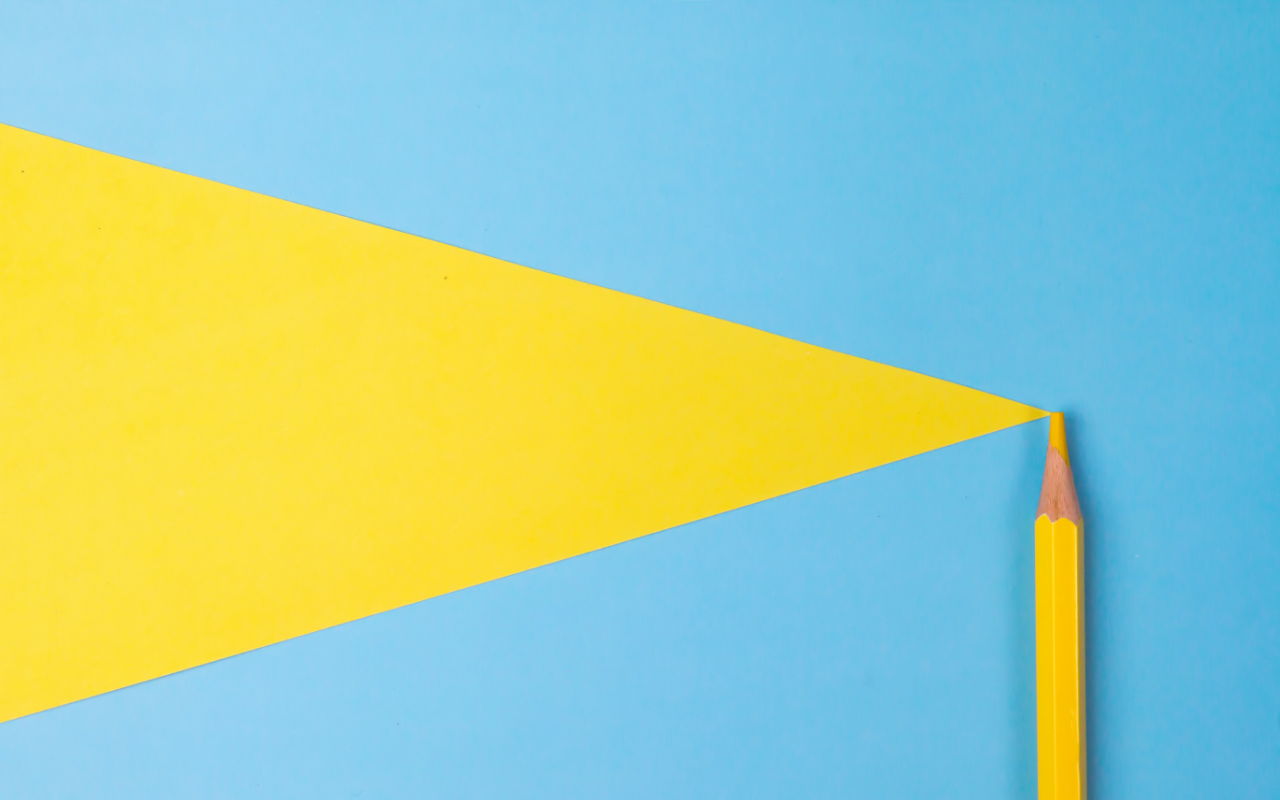
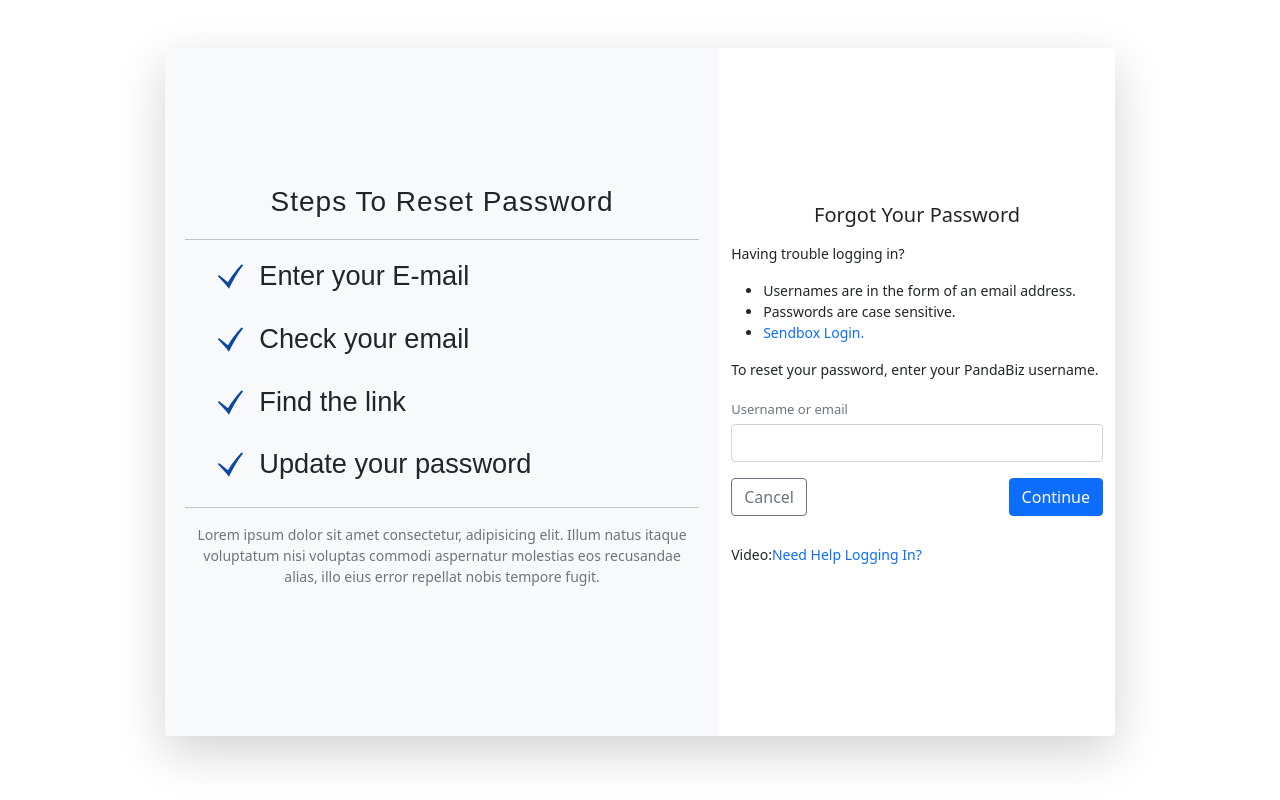
Before and after one commit to dev22451/pandaBiz, a React (Create React App) app: page /forget in a window 1280 px wide. Built offline with nearby package versions, Linux system fonts and the light colour scheme.

Commit message:
react router add

```diff
--- a/src/App.css
+++ b/src/App.css
@@ -1,8 +1,19 @@
 body{
-  background-image: url('/src/Images/back.jpg');
+  /* background-image: url('/src/Images/back.jpg'); */
   overflow-x: hidden;
   background-size: cover;
   background-position: fixed;
+}
+
+
+.B {
+  background-color: bisque;
+}
+
+
+.form-control:focus {
+  border-color: #1C67D8 !important;
+  box-shadow: 0 0 5px rgb(51, 62, 170) !important;
 }
 
 .head-div{
@@ -179,23 +190,36 @@ hr.new1 {
   font-size: 14px;
 }
 
-/* forgotForm css */
-.forgot{
-  padding: 20px;
-  background: white;
-  margin: 130px;
-  border: 1px solid seashell;
+
+/* steps css */
+
+.steps ol{
+  font-size: 1.7rem;
+  font-weight: lighter;
+  list-style-type: none;
+  color: #fff;
 }
 
-/* ChangePassword css */
-.ChangePassword
-{
-  padding: 20px;
-  background: white;
-  margin: 130px;
-  border: 1px solid seashell;
+.steps ol li{
+  margin-bottom: 22px;
+  font-family: 'Quicksand', sans-serif;
 }
-.form-control:focus {
-  border-color: #1c67d8 !important;
-  box-shadow: 0 0 5px rgb(51, 62, 170) !important;
+
+.checkmark{
+  color: #0d47a1;
+  margin-top: 7px;
 }
+
+@import url('https://fonts.googleapis.com/css2?family=Quicksand&display=swap');
+
+.stepshead{
+  text-transform: capitalize;
+  color: #fff;
+  font-size: 28px;
+  font-family: 'Quicksand', sans-serif;
+  letter-spacing: 1px;
+}
+
+.steps-content{
+
+}
--- a/src/App.js
+++ b/src/App.js
@@ -1,15 +1,17 @@
 import './App.css';
 import '../node_modules/bootstrap/dist/css/bootstrap.min.css'
-import SignupPage from './container/SignupPage';
-import LoginForm from './components/LoginForm';
-import Forgot from './components/Forgot';
-import LoginPage from './container/LoginPage';
-import ChangePassword from './container/ChangePassword';
-import Main from './container/Main';
-import CssBaseline from "@material-ui/core/CssBaseline";
-import React from "react";
-import { BrowserRouter as Router, Switch, Route, Link } from "react-router-dom";
-
+import SignupPage from './components/SignupPage';
+import LoginPage from './components/LoginPage';
+import ForgetPassForm from './components/ForgetPassForm'
+import ForgetPassword from './components/ForgetPassword';
+import Main from './components/Main';
+import { CssBaseline } from '@material-ui/core';
+import {
+  BrowserRouter as Router,
+  Switch,
+  Route,
+  Link
+} from "react-router-dom";
 
 function App() {
   return (
@@ -19,10 +21,10 @@ function App() {
           <Route exact path="/" component={LoginPage} />
           <Route exact path="/signup" component={SignupPage} />
           <Route exact path="/main" component={Main} />
-          <Route exact path="/forgot" component={Forgot} />
+          <Route exact path="/forget" component={ForgetPassword} />
         </Switch>
       </Router>
-    </div >
+    </div>
   );
 }
 
--- /dev/null
+++ b/src/components/ForgetPassForm.js
@@ -0,0 +1,32 @@
+const ForgetPassForm = () => {
+    return (
+        <div class="row h-100 justify-content-center align-items-center">
+            <form className="forgot rounded">
+                <h5 className="text-center mb-3 lead" >Forgot Your Password</h5>
+                <p className="small"> Having trouble logging in?</p>
+                <ul>
+                    <li className="small">Usernames are in the form of an email address.</li>
+                    <li className="small">Passwords are case sensitive.</li>
+                    <li className="small"><a href="#" className="text-decoration-none">Sendbox Login.</a></li>
+                </ul>
+                <p className="small">To reset your password, enter your PandaBiz username.</p>
+                <div className="mb-3">
+                    <label htmlFor="username" className="label-form mb-1 text-muted">Username or email</label>
+                    <input type="text" id="username" className="form-control" />
+                </div>
+
+                <div className="d-flex justify-content-between align-items-center mb-1">
+
+                    <u><button type="submit" className="btn btn-outline-secondary">Cancel</button></u>
+
+                    <u> <button type="submit" className="btn btn-primary " >Continue</button></u>
+
+                </div>
+                <br />
+                <p className="small">Video:<a href="#" className=" text-decoration-none">Need Help Logging In? </a></p>
+            </form>
+        </div>
+    )
+}
+
+export default ForgetPassForm
--- a/src/container/ForgetPass.js
+++ b/src/components/ForgetPassword.js
@@ -1,4 +1,4 @@
-import Forgot from "../components/Forgot"
+import ForgetPassForm from "./ForgetPassForm"
 import { GiCheckMark } from "react-icons/gi";
 
 const ForgetPassPage = () => {
@@ -27,7 +27,7 @@ const ForgetPassPage = () => {
                         </div>
 
                         <div className="col-md-5">
-                            <Forgot />
+                            <ForgetPassForm />
                         </div>
                     </div>
                 </div>
--- a/src/components/Forgot.js
+++ /dev/null
@@ -1,41 +0,0 @@
-const Forgot = () => {
-    return (
-        <div>
-
-
-            <div className="row h-100 justify-content-center align-items-center">
-                <div className="col-10 col-md-8 col-lg-6 ">
-
-                    <form className="forgot rounded">
-                        <h3 className=" text-center pb-4" >Forgot Your Password</h3>
-                        <p className="small"> Having trouble logging in?</p>
-                        <ul>
-                            <li className="small">Usernames are in the form of an email address.</li>
-                            <li className="small">Passwords are case sensitive</li>
-                            <li className="small"><a href="#" className="text-decoration-none">Sendbox Login</a></li>
-                        </ul>
-                        <p className="small">To reset your password, enter your Salesforce username.</p>
-                        <div className="mb-3">
-                            <label htmlFor="username" className=" text-muted label-form mb-1">Username</label>
-                            <input type="text" id="username" className="form-control " />
-                        </div>
-
-                        <div className="d-flex justify-content-between align-items-center mb-2">
-
-                            <u><button type="submit" className="btn btn-outline-secondary">Cancel</button></u>
-
-                            <u> <button type="submit" className="btn btn-primary " >Continue</button></u>
-
-                        </div>
-                        <br />
-                        <p className="small">Video:<a href="#" className=" text-decoration-none">Need Help Logging In? </a></p>
-                    </form>
-                </div>
-            </div >
-        </div >
-
-
-
-    )
-}
-export default Forgot
--- a/src/components/LoginForm.js
+++ b/src/components/LoginForm.js
@@ -1,8 +1,8 @@
-import { useHistory } from "react-router-dom";
-// import Main from './components/Main';
+import { useHistory } from "react-router"
+
+
 const LoginForm = () => {
-    const history = useHistory();
-
+    let history = useHistory();
 
     const handleSignClick = () => {
         history.push("/signup");
@@ -13,22 +13,20 @@ const LoginForm = () => {
     }
 
     const handleForget = () => {
-        history.push("/forgot")
+        history.push("/forget")
     }
-
-
     return (
-        <div className="row h-100 justify-content-center align-items-center">
-            <h5 className="text-center display-5">PandaBiz</h5>
+        <div class="row h-100 justify-content-center align-items-center">
+            <h5 className="text-center display-5">Pandabiz</h5>
             <form className="login">
                 <div className="mb-3">
                     <label htmlFor="username" className="label-form mb-1 text-muted ">Username</label>
-                    <input type="text" id="username" className="form-control" />
+                    <input type="text" id="username" class="form-control" />
                 </div>
 
                 <div className="mb-3">
                     <label htmlFor="password" className="label-form mb-1 text-muted">Password</label>
-                    <input type="password" id="password" className="form-control" />
+                    <input type="password" id="password" class="form-control" />
                 </div>
 
                 <div className="d-flex justify-content-between align-items-center mb-2">
@@ -51,10 +49,12 @@ const LoginForm = () => {
                 </div>
 
 
+
+
                 <hr className="new1" />
             </form>
             <footer>
-                <div className="text-center">
+                <div class="text-center">
                     <p className="terms text-muted">© 2021 hangingpanda.com, inc. All rights reserved. | <a href="" className="text-decoration-none">Privacy</a> </p>
                 </div>
             </footer>
--- a/src/container/LoginPage.js
+++ b/src/components/LoginPage.js
@@ -1,9 +1,10 @@
+
 import Daco from '../Images/Daco.png';
 import device from '../Images/device.png';
 import "slick-carousel/slick/slick.css";
 import "slick-carousel/slick/slick-theme.css";
 import Slider from 'react-slick';
-import LoginForm from '../components/LoginForm';
+import LoginForm from './LoginForm';
 import { IoIosArrowBack, IoIosArrowForward } from "react-icons/io";
 
 function Arrow(props) {
--- a/src/container/SignupPage.js
+++ b/src/components/SignupPage.js
@@ -1,6 +1,6 @@
 import device from '../Images/device.png'
 import icon1 from '../Images/trial-icon-1.png'
-import SignupForm from '../components/SignupForm'
+import SignupForm from './SignupForm'
 
 function SignupPage() {
     return (
--- a/src/components/index.js
+++ /dev/null
@@ -1,5 +0,0 @@
-import Forget from "./Forget";
-import LoginForm from "./LoginForm";
-import SignupForm from "./SignupForm";
-
-export { Forget, LoginForm, SignupForm }
--- a/src/container/ChangePassword.js
+++ /dev/null
@@ -1,32 +0,0 @@
-const ChangePassword = () => {
-    return (
-        <div>
-            <div className="row h-100 justify-content-center align-items-center">
-                <div className="col-10 col-md-8 col-lg-6">
-                    <form className="ChangePassword rounded ">
-                        <h5 className="text-center display-6 pb-4">PandaBiz</h5>
-
-                        <div className="mb-3">
-                            <label htmlFor="password" className="label-form mb-2 text-muted">New Password</label>
-                            <input type="password" id="password" className="form-control" />
-                        </div>
-
-                        <div className="mb-3">
-                            <label htmlFor="conpassword" className="label-form mb-2 text-muted">Confirm New Password</label>
-                            <input type="password" id="conpassword" className="form-control" />
-                        </div>
-
-                        <div className="d-flex justify-content-between align-items-center mb-2">
-
-                            <u><button type="submit" className="btn btn-outline-secondary">Cancel</button></u>
-
-                            <u> <button type="submit" className="btn btn-primary " >Next</button></u>
-
-                        </div>
-                    </form>
-                </div>
-            </div>
-        </div>
-    )
-}
-export default ChangePassword
```
Also changed, not shown: src/components/Main.js (renamed from src/container/Main.js).
